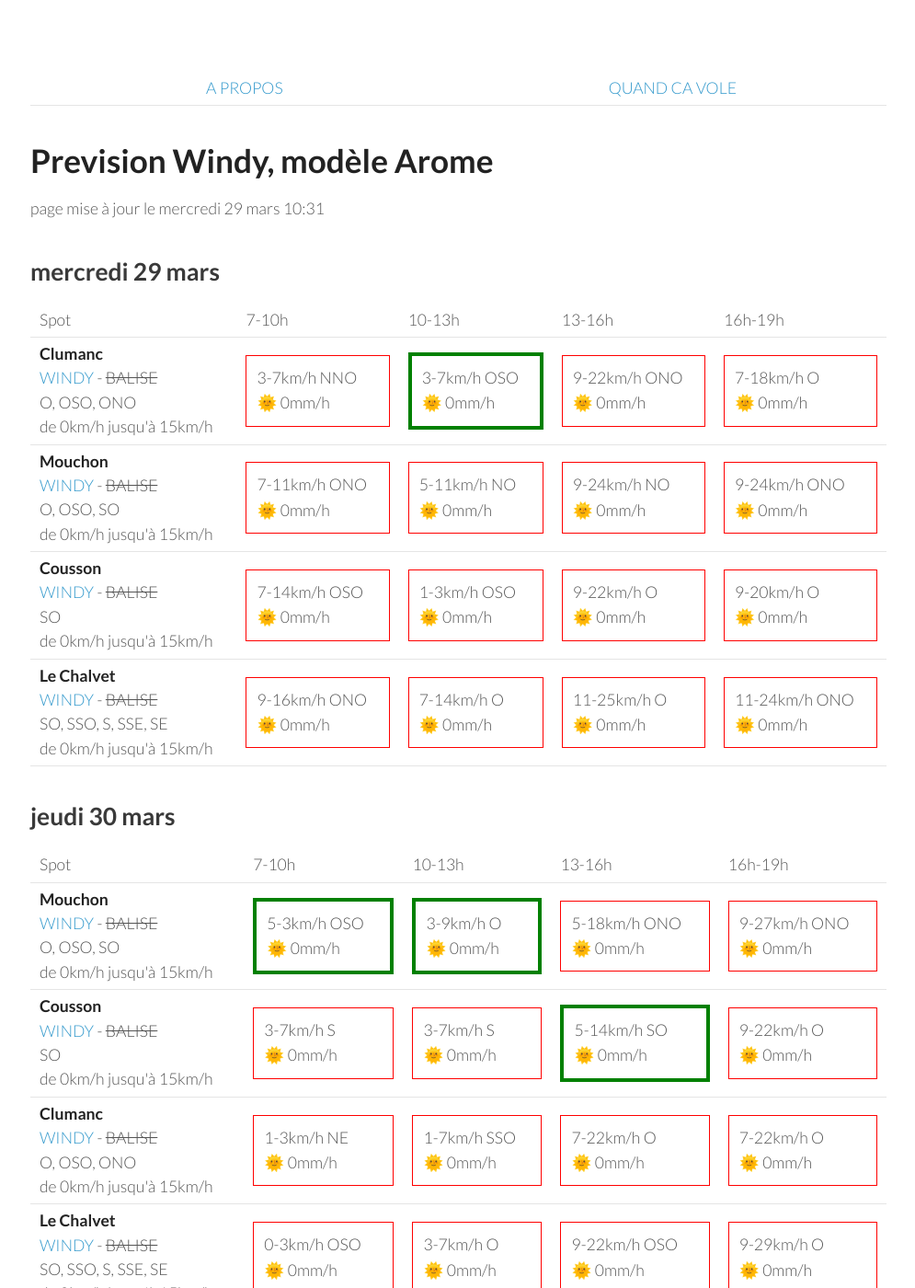
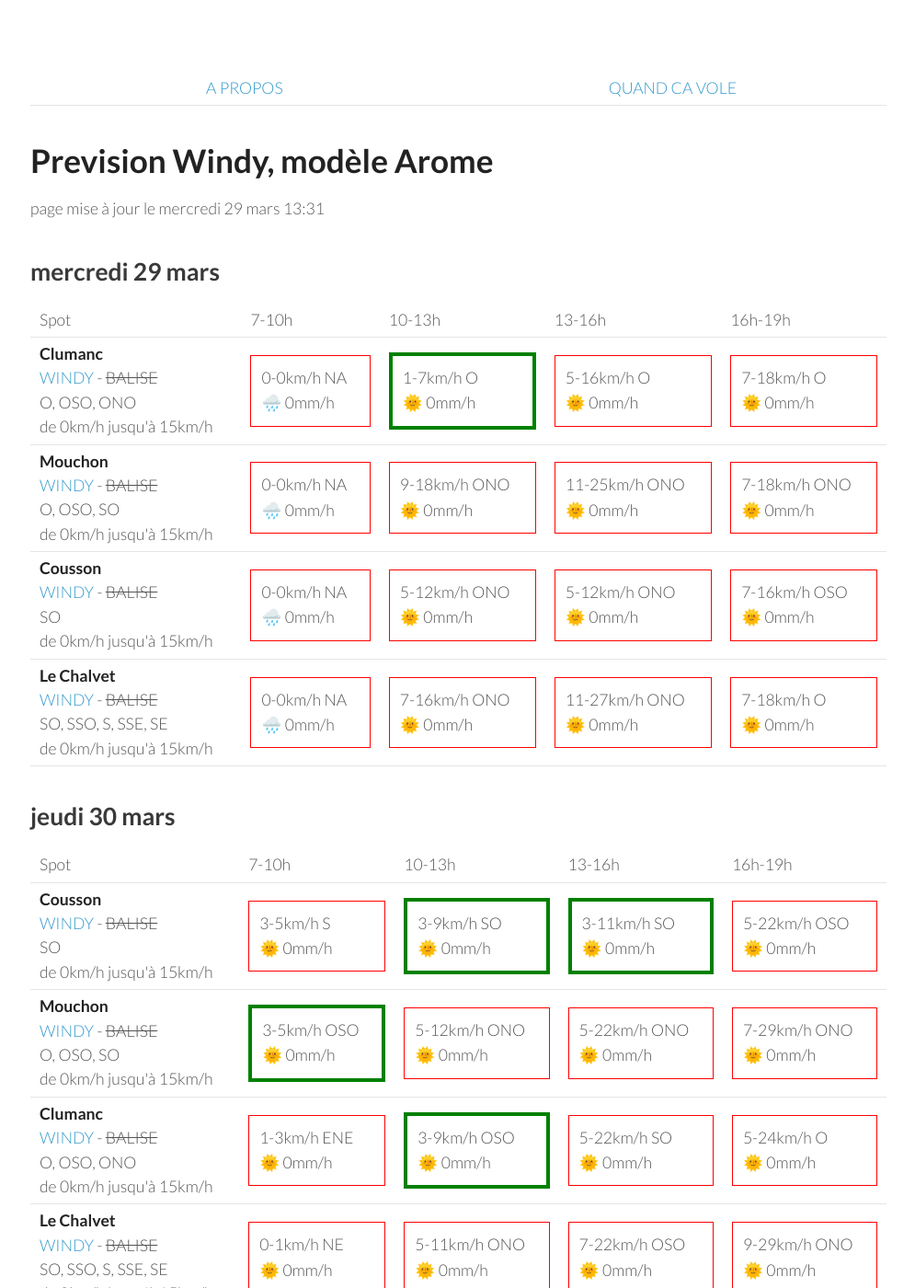
Before and after one commit to parapente-dans-le-nord/parapente-dans-le-nord.github.io, a Jekyll site: the page built from serre_poncon.markdown, in a window 1280 px wide and 1400 px high. Shown: the whole window at 92% size, without its empty margins (25-1020 px from the left). Built offline with Jekyll 4.4.1, drawn with Linux system fonts in a browser that asks for light colours.

Commit message:
update index.markdown

```diff
--- a/serre_poncon.markdown
+++ b/serre_poncon.markdown
@@ -7,7 +7,7 @@ title:  "Tous les spots"
 {: .links}
 
 # Prevision Windy, modèle Arome
-page mise à jour le mercredi 29 mars 10:31
+page mise à jour le mercredi 29 mars 13:31
 
 ## mercredi 29 mars
 
@@ -24,41 +24,37 @@ page mise à jour le mercredi 29 mars 10:31
 <tr>
         <td><strong>Clumanc</strong><br><a href="https://windy.com/44.027/6.402?43.914,6.403,10,m:eSxaglP">WINDY</a> - <span class="no-balise"> BALISE </span><br> <span class="vent-favorable">O, OSO, ONO</span><br><span class="force-vent">de 0km/h jusqu'à 15km/h</span> </td>
 
-            <td><div class="not-flyable"><p>3-7km/h NNO</p><p>🌞 0mm/h</p></div></td>
-            <td><div class="flyable"><p>3-7km/h OSO</p><p>🌞 0mm/h</p></div></td>
-            <td><div class="not-flyable"><p>9-22km/h ONO</p><p>🌞 0mm/h</p></div></td>
+            <td><div class="not-flyable"><p>0-0km/h NA</p><p>🌧️ 0mm/h</p></div></td>
+            <td><div class="flyable"><p>1-7km/h O</p><p>🌞 0mm/h</p></div></td>
+            <td><div class="not-flyable"><p>5-16km/h O</p><p>🌞 0mm/h</p></div></td>
             <td><div class="not-flyable"><p>7-18km/h O</p><p>🌞 0mm/h</p></div></td>
-
 
     </tr>
 <tr>
         <td><strong>Mouchon</strong><br><a href="https://windy.com/43.992/6.424?43.878,6.425,10,m:eSuaglR">WINDY</a> - <span class="no-balise"> BALISE </span><br> <span class="vent-favorable">O, OSO, SO</span><br><span class="force-vent">de 0km/h jusqu'à 15km/h</span> </td>
 
-            <td><div class="not-flyable"><p>7-11km/h ONO</p><p>🌞 0mm/h</p></div></td>
-            <td><div class="not-flyable"><p>5-11km/h NO</p><p>🌞 0mm/h</p></div></td>
-            <td><div class="not-flyable"><p>9-24km/h NO</p><p>🌞 0mm/h</p></div></td>
-            <td><div class="not-flyable"><p>9-24km/h ONO</p><p>🌞 0mm/h</p></div></td>
-
+            <td><div class="not-flyable"><p>0-0km/h NA</p><p>🌧️ 0mm/h</p></div></td>
+            <td><div class="not-flyable"><p>9-18km/h ONO</p><p>🌞 0mm/h</p></div></td>
+            <td><div class="not-flyable"><p>11-25km/h ONO</p><p>🌞 0mm/h</p></div></td>
+            <td><div class="not-flyable"><p>7-18km/h ONO</p><p>🌞 0mm/h</p></div></td>
 
     </tr>
 <tr>
         <td><strong>Cousson</strong><br><a href="https://windy.com/44.054/6.240?43.940,6.241,10,m:eSAaglz">WINDY</a> - <span class="no-balise"> BALISE </span><br> <span class="vent-favorable">SO</span><br><span class="force-vent">de 0km/h jusqu'à 15km/h</span> </td>
 
-            <td><div class="not-flyable"><p>7-14km/h OSO</p><p>🌞 0mm/h</p></div></td>
-            <td><div class="not-flyable"><p>1-3km/h OSO</p><p>🌞 0mm/h</p></div></td>
-            <td><div class="not-flyable"><p>9-22km/h O</p><p>🌞 0mm/h</p></div></td>
-            <td><div class="not-flyable"><p>9-20km/h O</p><p>🌞 0mm/h</p></div></td>
-
+            <td><div class="not-flyable"><p>0-0km/h NA</p><p>🌧️ 0mm/h</p></div></td>
+            <td><div class="not-flyable"><p>5-12km/h ONO</p><p>🌞 0mm/h</p></div></td>
+            <td><div class="not-flyable"><p>5-12km/h ONO</p><p>🌞 0mm/h</p></div></td>
+            <td><div class="not-flyable"><p>7-16km/h OSO</p><p>🌞 0mm/h</p></div></td>
 
     </tr>
 <tr>
         <td><strong>Le Chalvet</strong><br><a href="https://windy.com/43.979/6.480?43.866,6.480,10,m:eSsaglX">WINDY</a> - <span class="no-balise"> BALISE </span><br> <span class="vent-favorable">SO, SSO, S, SSE, SE</span><br><span class="force-vent">de 0km/h jusqu'à 15km/h</span> </td>
 
-            <td><div class="not-flyable"><p>9-16km/h ONO</p><p>🌞 0mm/h</p></div></td>
-            <td><div class="not-flyable"><p>7-14km/h O</p><p>🌞 0mm/h</p></div></td>
-            <td><div class="not-flyable"><p>11-25km/h O</p><p>🌞 0mm/h</p></div></td>
-            <td><div class="not-flyable"><p>11-24km/h ONO</p><p>🌞 0mm/h</p></div></td>
-
+            <td><div class="not-flyable"><p>0-0km/h NA</p><p>🌧️ 0mm/h</p></div></td>
+            <td><div class="not-flyable"><p>7-16km/h ONO</p><p>🌞 0mm/h</p></div></td>
+            <td><div class="not-flyable"><p>11-27km/h ONO</p><p>🌞 0mm/h</p></div></td>
+            <td><div class="not-flyable"><p>7-18km/h O</p><p>🌞 0mm/h</p></div></td>
 
     </tr>
 
@@ -78,42 +74,42 @@ page mise à jour le mercredi 29 mars 10:31
       <td>16h-19h</td>
     </tr>
 <tr>
-        <td><strong>Mouchon</strong><br><a href="https://windy.com/43.992/6.424?43.878,6.425,10,m:eSuaglR">WINDY</a> - <span class="no-balise"> BALISE </span><br> <span class="vent-favorable">O, OSO, SO</span><br><span class="force-vent">de 0km/h jusqu'à 15km/h</span> </td>
+        <td><strong>Cousson</strong><br><a href="https://windy.com/44.054/6.240?43.940,6.241,10,m:eSAaglz">WINDY</a> - <span class="no-balise"> BALISE </span><br> <span class="vent-favorable">SO</span><br><span class="force-vent">de 0km/h jusqu'à 15km/h</span> </td>
 
-            <td><div class="flyable"><p>5-3km/h OSO</p><p>🌞 0mm/h</p></div></td>
-            <td><div class="flyable"><p>3-9km/h O</p><p>🌞 0mm/h</p></div></td>
-            <td><div class="not-flyable"><p>5-18km/h ONO</p><p>🌞 0mm/h</p></div></td>
-            <td><div class="not-flyable"><p>9-27km/h ONO</p><p>🌞 0mm/h</p></div></td>
+            <td><div class="not-flyable"><p>3-5km/h S</p><p>🌞 0mm/h</p></div></td>
+            <td><div class="flyable"><p>3-9km/h SO</p><p>🌞 0mm/h</p></div></td>
+            <td><div class="flyable"><p>3-11km/h SO</p><p>🌞 0mm/h</p></div></td>
+            <td><div class="not-flyable"><p>5-22km/h OSO</p><p>🌞 0mm/h</p></div></td>
 
 
     </tr>
 <tr>
-        <td><strong>Cousson</strong><br><a href="https://windy.com/44.054/6.240?43.940,6.241,10,m:eSAaglz">WINDY</a> - <span class="no-balise"> BALISE </span><br> <span class="vent-favorable">SO</span><br><span class="force-vent">de 0km/h jusqu'à 15km/h</span> </td>
+        <td><strong>Mouchon</strong><br><a href="https://windy.com/43.992/6.424?43.878,6.425,10,m:eSuaglR">WINDY</a> - <span class="no-balise"> BALISE </span><br> <span class="vent-favorable">O, OSO, SO</span><br><span class="force-vent">de 0km/h jusqu'à 15km/h</span> </td>
 
-            <td><div class="not-flyable"><p>3-7km/h S</p><p>🌞 0mm/h</p></div></td>
-            <td><div class="not-flyable"><p>3-7km/h S</p><p>🌞 0mm/h</p></div></td>
-            <td><div class="flyable"><p>5-14km/h SO</p><p>🌞 0mm/h</p></div></td>
-            <td><div class="not-flyable"><p>9-22km/h O</p><p>🌞 0mm/h</p></div></td>
+            <td><div class="flyable"><p>3-5km/h OSO</p><p>🌞 0mm/h</p></div></td>
+            <td><div class="not-flyable"><p>5-12km/h ONO</p><p>🌞 0mm/h</p></div></td>
+            <td><div class="not-flyable"><p>5-22km/h ONO</p><p>🌞 0mm/h</p></div></td>
+            <td><div class="not-flyable"><p>7-29km/h ONO</p><p>🌞 0mm/h</p></div></td>
 
 
     </tr>
 <tr>
         <td><strong>Clumanc</strong><br><a href="https://windy.com/44.027/6.402?43.914,6.403,10,m:eSxaglP">WINDY</a> - <span class="no-balise"> BALISE </span><br> <span class="vent-favorable">O, OSO, ONO</span><br><span class="force-vent">de 0km/h jusqu'à 15km/h</span> </td>
 
-            <td><div class="not-flyable"><p>1-3km/h NE</p><p>🌞 0mm/h</p></div></td>
-            <td><div class="not-flyable"><p>1-7km/h SSO</p><p>🌞 0mm/h</p></div></td>
-            <td><div class="not-flyable"><p>7-22km/h O</p><p>🌞 0mm/h</p></div></td>
-            <td><div class="not-flyable"><p>7-22km/h O</p><p>🌞 0mm/h</p></div></td>
+            <td><div class="not-flyable"><p>1-3km/h ENE</p><p>🌞 0mm/h</p></div></td>
+            <td><div class="flyable"><p>3-9km/h OSO</p><p>🌞 0mm/h</p></div></td>
+            <td><div class="not-flyable"><p>5-22km/h SO</p><p>🌞 0mm/h</p></div></td>
+            <td><div class="not-flyable"><p>5-24km/h O</p><p>🌞 0mm/h</p></div></td>
 
 
     </tr>
 <tr>
         <td><strong>Le Chalvet</strong><br><a href="https://windy.com/43.979/6.480?43.866,6.480,10,m:eSsaglX">WINDY</a> - <span class="no-balise"> BALISE </span><br> <span class="vent-favorable">SO, SSO, S, SSE, SE</span><br><span class="force-vent">de 0km/h jusqu'à 15km/h</span> </td>
 
-            <td><div class="not-flyable"><p>0-3km/h OSO</p><p>🌞 0mm/h</p></div></td>
-            <td><div class="not-flyable"><p>3-7km/h O</p><p>🌞 0mm/h</p></div></td>
-            <td><div class="not-flyable"><p>9-22km/h OSO</p><p>🌞 0mm/h</p></div></td>
-            <td><div class="not-flyable"><p>9-29km/h O</p><p>🌞 0mm/h</p></div></td>
+            <td><div class="not-flyable"><p>0-1km/h NE</p><p>🌞 0mm/h</p></div></td>
+            <td><div class="not-flyable"><p>5-11km/h ONO</p><p>🌞 0mm/h</p></div></td>
+            <td><div class="not-flyable"><p>7-22km/h OSO</p><p>🌞 0mm/h</p></div></td>
+            <td><div class="not-flyable"><p>9-29km/h ONO</p><p>🌞 0mm/h</p></div></td>
 
 
     </tr>
```
